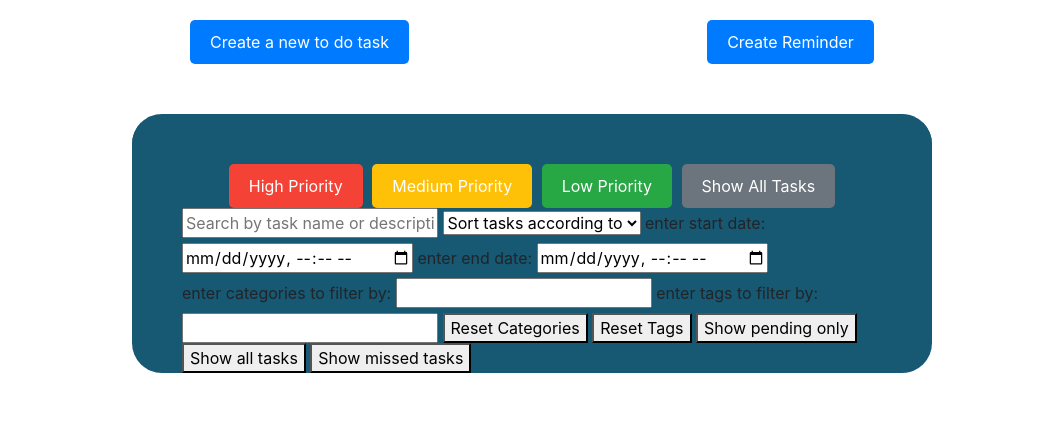
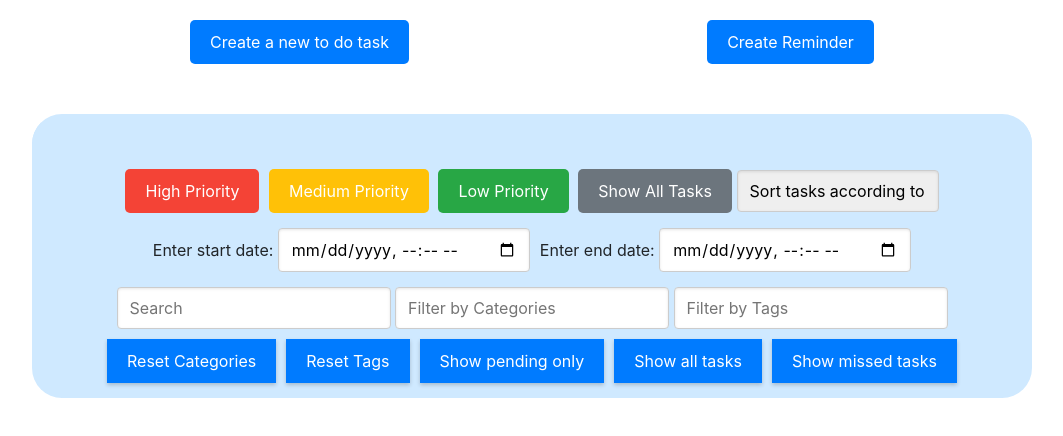
Before and after one commit to AdSh0102/ToDoList, a website: page index.html in a window 1280 px wide. Shown: the whole page, without its empty margins (108-1171 px from the left). Drawn offline with nearby package versions, Linux system fonts and the light colour scheme; a script that the page names is missing.

Commit message:
did some more styling

```diff
--- a/index.html
+++ b/index.html
@@ -60,39 +60,46 @@
             <button id="createReminderButton">Create Reminder</button>
         </div>
 
-
         <div id="encase">
             <div>
                 <button id="filterHighPriority">High Priority</button>
                 <button id="filterMediumPriority">Medium Priority</button>
                 <button id="filterLowPriority">Low Priority</button>
                 <button id="showAllTasksButton">Show All Tasks</button>
+                <select id="sortTasksBy" name="sortTasksBy">
+                    <option value="">Sort tasks according to</option>
+                    <option value="Priority">Priority</option>
+                    <option value="Due Date">Due Date</option>
+                </select>
+            </div>
+            <div style="display: flex; flex-direction: row;">
+                <div>
+                    <label for="startDateTime">Enter start date:</label>
+                    <input type="datetime-local" id="startDateTime" />
+                </div>
+                <div>
+                    <label for="endDateTime">Enter end date:</label>
+                    <input type="datetime-local" id="endDateTime" />
+                </div>
             </div>
             <div>
                 <input
                     type="text"
                     id="searchInput"
-                    placeholder="Search by task name or description"
+                    placeholder="Search"
                 />
-
-                <select id="sortTasksBy" name="sortTasksBy">
-                    <option value="">Sort tasks according to</option>
-                    <option value="Priority">Priority</option>
-                    <option value="Due Date">Due Date</option>
-                </select>
-                <label for="startDateTime">enter start date:</label>
-                <input type="datetime-local" id="startDateTime" />
-                <label for="endDateTime">enter end date:</label>
-                <input type="datetime-local" id="endDateTime" />
-                <label for="filterTasksByCategories"
-                    >enter categories to filter by:</label
-                >
                 <input
                     id="filterTasksByCategories"
                     name="filterTasksByCategories"
+                    placeholder="Filter by Categories"
                 />
-                <label for="filterTasksByTags">enter tags to filter by:</label>
-                <input id="filterTasksByTags" name="filterTasksByTags" />
+                <input
+                    id="filterTasksByTags"
+                    name="filterTasksByTags"
+                    placeholder="Filter by Tags"
+                />
+            </div>
+            <div id="buttonDiv">
                 <button id="resetCategories">Reset Categories</button>
                 <button id="resetTags">Reset Tags</button>
                 <button id="pendingOnly">Show pending only</button>
--- a/script.js
+++ b/script.js
@@ -606,6 +606,12 @@ function createListItem(item) {
     element.appendChild(dueDateDiv);
     element.appendChild(addCategoryBox);
     element.appendChild(addTagBox);
+    if(item.subtasks.length > 0)
+    {
+        var subtaskHeading = document.createElement('h3');
+        subtaskHeading.innerHTML = "Subtasks";
+        element.append(subtaskHeading);
+    }
     element.appendChild(subtasksDiv);
     element.appendChild(addSubtaskButton);
 
@@ -637,7 +643,6 @@ function createListItem(item) {
     });
 
     para.style.backgroundColor = "white";
-    para.style.border = "0px";
     para.style.display = "initial";
     para.style.width = "400px";
     para.style.height = "fit-content";
@@ -701,6 +706,7 @@ function createListItem(item) {
         subtaskEditButton.innerHTML = "Edit";
         subtaskEditButton.addEventListener("click", function () {
             subtask.editing = !subtask.editing;
+            subtaskPara.readOnly = !subtaskPara.readOnly;
             render();
             saveListOfItemsToLocalStorage(); // Save changes to local storage
         });
@@ -711,9 +717,13 @@ function createListItem(item) {
         subtaskDeleteButton.style.backgroundColor = "black";
         subtaskDeleteButton.innerHTML = "Delete";
         subtaskDeleteButton.addEventListener("click", function () {
-            var mainTaskIndex = listOfItems.findIndex((task) => task.id === item.id);
+            var mainTaskIndex = listOfItems.findIndex(
+                (task) => task.id === item.id
+            );
             if (mainTaskIndex !== -1) {
-                var subtaskIndex = listOfItems[mainTaskIndex].subtasks.findIndex((sub) => sub.id === subtask.id);
+                var subtaskIndex = listOfItems[
+                    mainTaskIndex
+                ].subtasks.findIndex((sub) => sub.id === subtask.id);
                 if (subtaskIndex !== -1) {
                     listOfItems[mainTaskIndex].subtasks.splice(subtaskIndex, 1);
                     render();
@@ -734,25 +744,31 @@ function createListItem(item) {
             saveListOfItemsToLocalStorage(); // Save changes to local storage
         });
 
-        var subtaskPara = document.createElement("p");
+        var subtaskPara = document.createElement("textarea");
         if (subtask.editing) {
             subtaskEditButton.style.backgroundColor = "grey";
             subtaskEditButton.innerHTML = "Save";
-            subtaskPara.contentEditable = true;
+            subtaskPara.readOnly = false;
             subtaskPara.addEventListener("input", function () {
-                subtask.text = subtaskPara.textContent.trim();
+                subtask.text = subtaskPara.textContent;
                 saveListOfItemsToLocalStorage(); // Save changes to local storage
             });
-        }
-        else
-        {
+        } else {
+            subtaskPara.readOnly = true;
             subtaskEditButton.style.backgroundColor = "blue";
             subtaskEditButton.innerHTML = "Edit";
         }
+        subtaskPara.style.backgroundColor = "white";
+        subtaskPara.style.display = "initial";
+        subtaskPara.style.height = "fit-content";
+        subtaskPara.style.width = "100px";
+        subtaskPara.style.borderRadius = "5px";
+        subtaskPara.style.border = "5px solid transparent";
+        subtaskPara.style.resize = "none";
         subtaskPara.textContent = subtask.text;
-        subtaskPara.style.display = "inline";
+        subtaskPara.style.minWidth = "100px";
 
-        var subtaskButtons = document.createElement('div');
+        var subtaskButtons = document.createElement("div");
         subtaskContainer.appendChild(subtaskPara);
         subtaskButtons.appendChild(subtaskDeleteButton); // Add the delete button
         subtaskButtons.appendChild(subtaskDoneButton);
@@ -815,7 +831,10 @@ function checkReminders() {
         var reminderTime = reminderDate.getTime();
 
         // If the reminder date has passed and it has not triggered an alert yet
-        if (reminderTime <= currentTime && !triggeredReminderIds.includes(reminder.id)) {
+        if (
+            reminderTime <= currentTime &&
+            !triggeredReminderIds.includes(reminder.id)
+        ) {
             // Show the alert for the reminder
             alert("Reminder: " + reminder.text);
 
@@ -869,7 +888,9 @@ function closeToDoPalette() {
 }
 
 // Add event listeners for the "Press to submit" and "Cancel" buttons in the to-do palette
-document.getElementById("cancelToDoButton").addEventListener("click", cancelToDoTask);
+document
+    .getElementById("cancelToDoButton")
+    .addEventListener("click", cancelToDoTask);
 
 // Add event listener to the "Create a new to do task" button
 document.getElementById("createToDo").addEventListener("click", function () {
--- a/styles.css
+++ b/styles.css
@@ -14,13 +14,28 @@ body {
     justify-content: center;
     height: fit-content;
     min-height: 100px;
-    width: 800px;
-    background-color: #175873;
+    width: 1000px;
+    background-color: #cfe9ff;
     border-radius: 30px;
-    border-left: 50px solid #175873;
-    border-right: 50px solid #175873;
-    border-top: 50px solid #175873;
+    border-left: 50px solid #cfe9ff;
+    border-right: 50px solid #cfe9ff;
+    border-top: 50px solid #cfe9ff;
 }
+
+#encase div{
+    margin: 5px;
+}
+
+/* Styling for the labels */
+label {
+    /* Set the font size and line height */
+    font-size: 16px;
+    line-height: 1.5;
+
+    /* Add some margin to create space between the labels and the associated inputs */
+    margin-bottom: 8px;
+    display: block;
+  }
 
 #listOfToDoItems {
     display: flex;
@@ -278,10 +293,140 @@ button#createToDo:active {
     max-width: 90%;
 }
 
-#palettes{
+#palettes {
     display: flex;
     flex-direction: row;
     justify-content: space-evenly;
     width: 100%;
     margin-bottom: 50px;
 }
+
+/* Styling for input boxes of type datetime-local */
+input {
+    /* Set the font size and line height */
+    font-size: 16px;
+    line-height: 1.5;
+
+    /* Add some padding to create some space between the text and the border */
+    padding: 8px 12px;
+
+    /* Set the border to a solid color and rounded corners */
+    border: 1px solid #ccc;
+    border-radius: 4px;
+
+    /* Add a box-shadow to give it a subtle 3D effect */
+    box-shadow: inset 0 1px 3px rgba(0, 0, 0, 0.1);
+
+    /* Add a transition effect for smoother interactions */
+    transition: border-color 0.2s ease-in-out;
+}
+
+/* Apply additional styles when the input is focused */
+input:focus {
+    /* Change the border color to a more noticeable color */
+    border-color: #007bff; /* Replace with your preferred focus color */
+    outline: none; /* Remove the default focus outline */
+}
+
+/* Apply styles when the input is disabled */
+input:disabled {
+    background-color: #f8f9fa; /* Replace with your preferred disabled background color */
+    cursor: not-allowed;
+}
+
+/* Style the select element */
+select {
+    /* Set the font size and line height */
+    font-size: 16px;
+    line-height: 1.5;
+
+    /* Add some padding to create some space between the text and the border */
+    padding: 8px 12px;
+
+    /* Set the border to a solid color and rounded corners */
+    border: 1px solid #ccc;
+    border-radius: 4px;
+
+    /* Add a box-shadow to give it a subtle 3D effect */
+    box-shadow: inset 0 1px 3px rgba(0, 0, 0, 0.1);
+
+    /* Set the appearance to none to remove default styles in some browsers */
+    appearance: none;
+
+    /* Add a transition effect for smoother interactions */
+    transition: border-color 0.2s ease-in-out;
+}
+
+/* Apply additional styles when the select element is focused */
+select:focus {
+    /* Change the border color to a more noticeable color */
+    border-color: #007bff; /* Replace with your preferred focus color */
+    outline: none; /* Remove the default focus outline */
+}
+
+/* Apply styles when the select element is disabled */
+select:disabled {
+    background-color: #f8f9fa; /* Replace with your preferred disabled background color */
+    cursor: not-allowed;
+}
+
+/* Styling for the buttons inside the buttonDiv */
+#buttonDiv {
+    display: flex;
+    justify-content: center; /* Center the buttons horizontally */
+    margin-bottom: 20px; /* Add some spacing at the bottom */
+}
+
+/* Style the buttons */
+#buttonDiv button {
+    /* Set the font size and line height */
+    font-size: 16px;
+    line-height: 1.5;
+
+    /* Add some padding to create some space between the text and the button border */
+    padding: 10px 20px;
+
+    /* Set the background color */
+    background-color: #007bff; /* Replace with your preferred button background color */
+    color: #fff; /* Set the text color to white for better contrast */
+
+    /* Set the border to none to remove the default button border */
+    border: none;
+
+    /* Add a box-shadow to give it a subtle 3D effect */
+    box-shadow: 0 2px 4px rgba(0, 0, 0, 0.2);
+
+    /* Add a transition effect for smoother interactions */
+    transition: background-color 0.2s ease-in-out, box-shadow 0.2s ease-in-out;
+}
+
+/* Apply additional styles when the button is hovered */
+#buttonDiv button:hover {
+    /* Darken the background color on hover */
+    background-color: #0056b3; /* Replace with a slightly darker shade of the button color */
+    cursor: pointer;
+}
+
+/* Apply additional styles when the button is focused */
+#buttonDiv button:focus {
+    outline: none; /* Remove the default focus outline */
+    /* You can add additional styles here if needed */
+}
+
+/* Apply additional styles when the button is active (clicked) */
+#buttonDiv button:active {
+    /* Darken the background color when the button is clicked */
+    background-color: #003974; /* Replace with a darker shade of the button color */
+}
+
+/* Style the buttons when they are in a disabled state */
+#buttonDiv button:disabled {
+    background-color: #ccc; /* Replace with your preferred disabled background color */
+    color: #999; /* Replace with your preferred disabled text color */
+    cursor: not-allowed;
+}
+
+/* Adjust the margin between the buttons */
+#buttonDiv button:not(:last-child) {
+    margin-right: 10px;
+}
```
